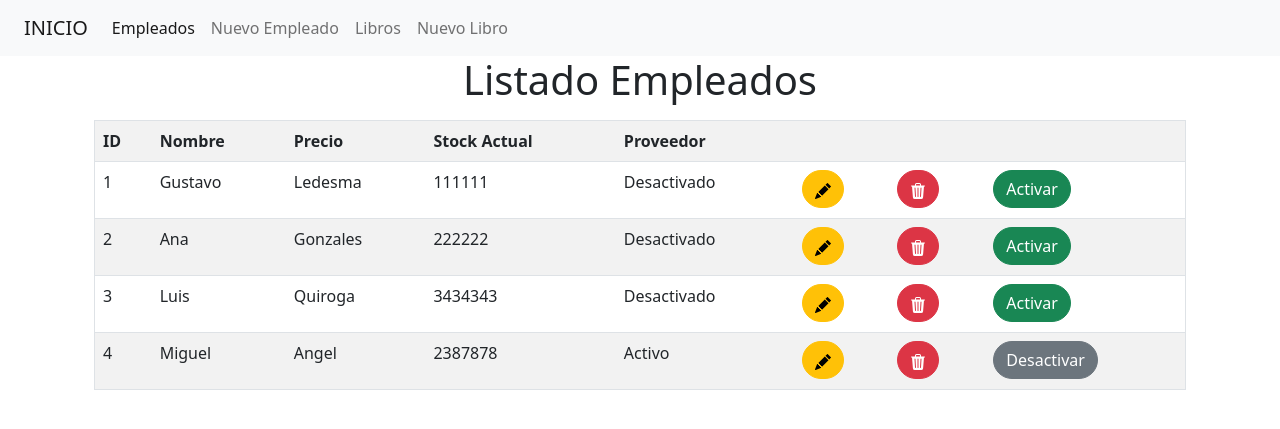
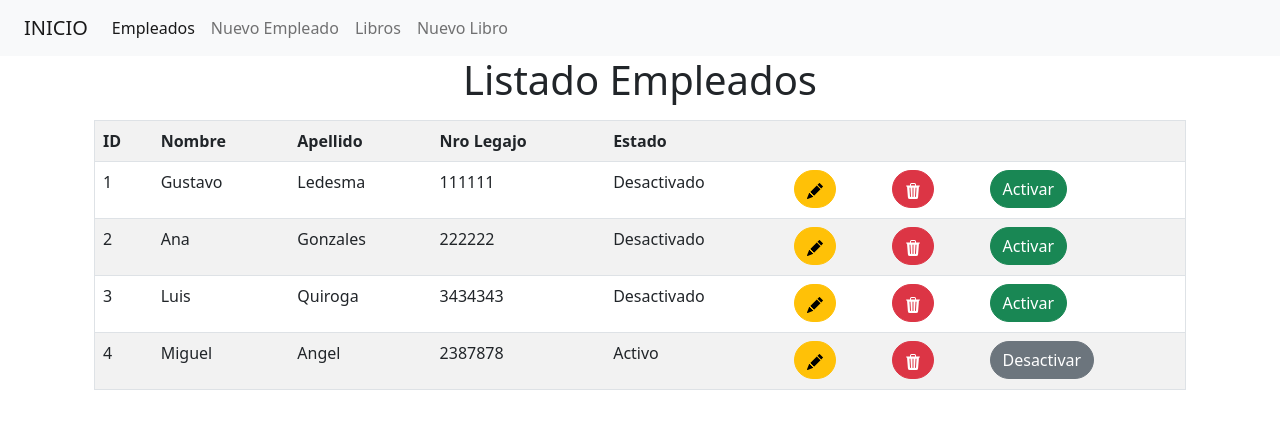
Before and after one commit to kevinserrano01/Biblioteca_App.v1, a Django app: page /biblioteca/empleados/listado/ in a window 1280 px wide. Shown: the top 429 px of the page. Run offline with Django 4.2, Linux system fonts and the light colour scheme; data comes from the database, SQL or seed files in the repository.

Commit message:
update empleados_lista.html

```diff
--- a/biblioteca/templates/Empleados_lista.html
+++ b/biblioteca/templates/Empleados_lista.html
@@ -20,9 +20,9 @@
                     <tr>
                         <th scope="col"> ID </th>
                         <th scope="col"> Nombre </th>
-                        <th scope="col"> Precio </th>
-                        <th scope="col"> Stock Actual </th>
-                        <th scope="col"> Proveedor </th>
+                        <th scope="col"> Apellido </th>
+                        <th scope="col"> Nro Legajo </th>
+                        <th scope="col"> Estado </th>
                         <th scope="col">  </th>
                         <th scope="col">  </th>
                         <th scope="col">  </th>
```
